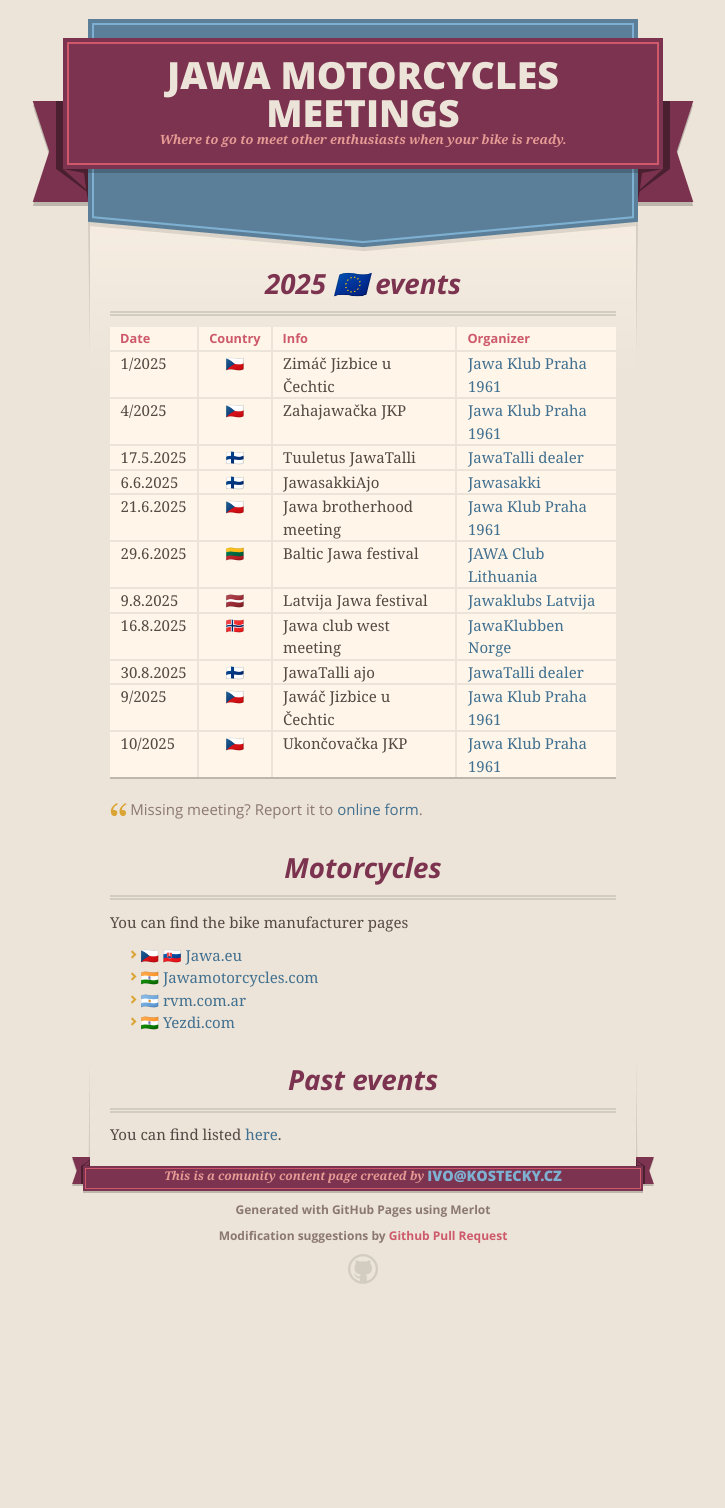
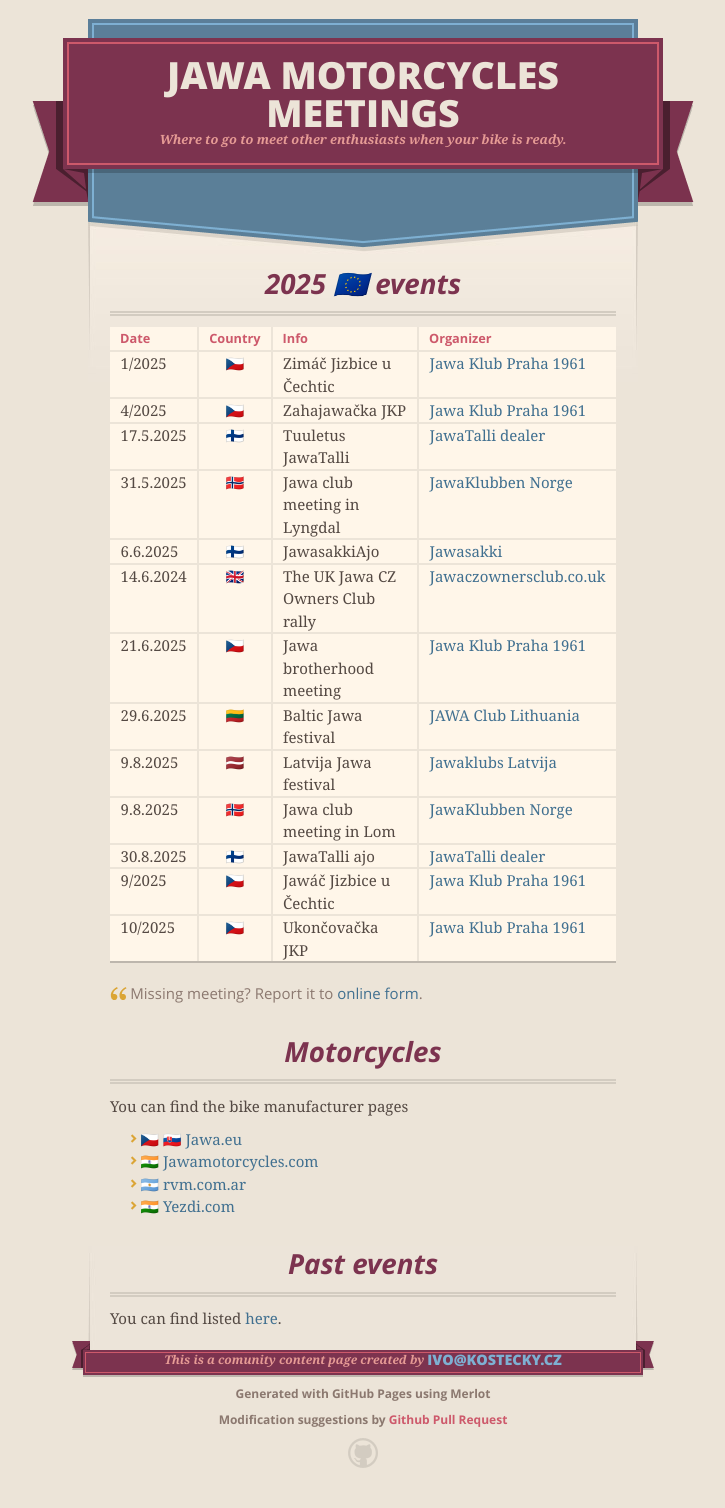
Before and after one commit to microkost/jawamotorcycles.cz, a Jekyll site: the page built from docs/index.md, in a window 1280 px wide. Shown: the whole page, without its empty margins (277-1002 px from the left). Built offline with Jekyll 4.4.1, drawn with Linux system fonts in a browser that asks for light colours; our own code applies the rules of GitHub Pages for plain Markdown files; before the commit the page ends 1324 px from its top, so only the background shows below that.

Commit message:
Summer norwegian meeting overlaps with Latvian as previous year

```diff
--- a/docs/index.md
+++ b/docs/index.md
@@ -9,11 +9,13 @@
 |     1/2025 | 🇨🇿 | Zimáč Jizbice u Čechtic | [Jawa Klub Praha 1961](http://www.jawaklub.cz/kalendar) |
 |     4/2025 | 🇨🇿 | Zahajawačka JKP | [Jawa Klub Praha 1961](http://www.jawaklub.cz/kalendar) |
 |  17.5.2025 | 🇫🇮 | Tuuletus JawaTalli | [JawaTalli dealer](https://www.jawatalli.fi/news/) |
+|  31.5.2025 | 🇳🇴 | Jawa club meeting in Lyngdal | [JawaKlubben Norge](http://jawaklubben.no/) |
 |   6.6.2025 | 🇫🇮 | JawasakkiAjo | [Jawasakki](https://www.jawasakki.fi/tapahtuma/jawasakkiajot-2025/) |
+|  14.6.2024 | 🇬🇧 | The UK Jawa CZ Owners Club rally | [Jawaczownersclub.co.uk](http://www.jawaczownersclub.co.uk/events.htm) |
 |  21.6.2025 | 🇨🇿 | Jawa brotherhood meeting | [Jawa Klub Praha 1961](http://www.jawaklub.cz/kalendar) |
 |  29.6.2025 | 🇱🇹 | Baltic Jawa festival | [JAWA Club Lithuania](https://www.facebook.com/profile.php?id=100077316098945&sk=events) |
 |   9.8.2025 | 🇱🇻 | Latvija Jawa festival | [Jawaklubs Latvija](https://www.facebook.com/Jawaklubs/events) |
-|  16.8.2025 | 🇳🇴 | Jawa club west meeting | [JawaKlubben Norge](http://jawaklubben.no/) |
+|   9.8.2025 | 🇳🇴 | Jawa club meeting in Lom | [JawaKlubben Norge](http://jawaklubben.no/) |
 |  30.8.2025 | 🇫🇮 | JawaTalli ajo | [JawaTalli dealer](https://www.jawatalli.fi/news/) |
 |     9/2025 | 🇨🇿 | Jawáč Jizbice u Čechtic | [Jawa Klub Praha 1961](http://www.jawaklub.cz/kalendar) |
 |    10/2025 | 🇨🇿 | Ukončovačka JKP | [Jawa Klub Praha 1961](http://www.jawaklub.cz/kalendar) |
```
